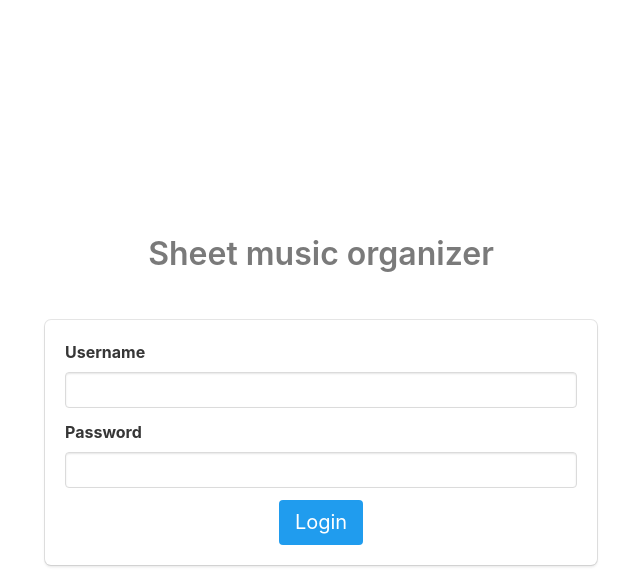
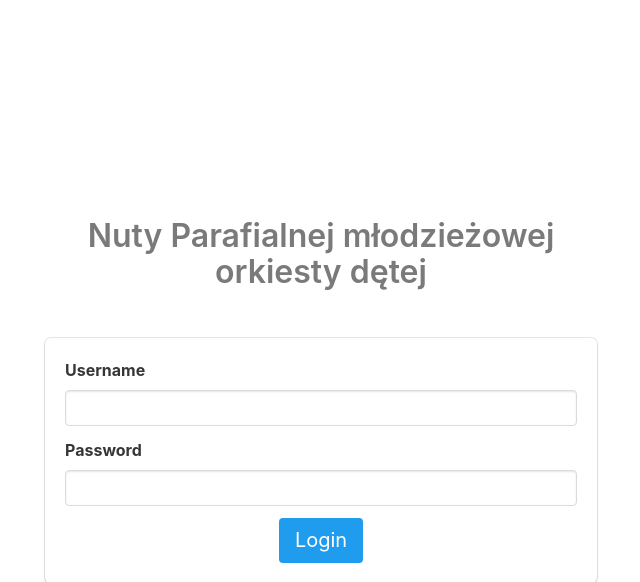
Before and after one commit to dgalus/sheet_music_organizer, a Flask app: page /login in a window 1280 px wide. Shown: the top 582 px of the page, without its empty margins (319-959 px from the left). Run offline with Flask 2, Linux system fonts and the light colour scheme; parts of the project's set-up code (start-up, migrations or seed data) failed here and were passed over.

Commit message:
title on login page

```diff
--- a/app/config/app.json
+++ b/app/config/app.json
@@ -1 +1 @@
-{"app_name": "app", "installed": true}
+{"app_name": "Nuty Parafialnej młodzieżowej orkiesty dętej", "installed": true}
--- a/app/controllers/user.py
+++ b/app/controllers/user.py
@@ -3,6 +3,7 @@ from .. import *
 @app.route("/login", methods=['GET', 'POST'])
 def login():
     form = LoginForm()
+    title = json.load(open("app/config/app.json"))["app_name"] or "Sheet music organizer"
     if form.validate_on_submit():
         username = escape(form.user.data)
         password = escape(form.user.password)
@@ -19,10 +20,10 @@ def login():
                     users.append(us)
                 login_user(us, force=True)
                 return redirect("/")
-            return render_template('user/login.html', form=form)
-        return render_template('user/login.html', form=form)
+            return render_template('user/login.html', form=form, title=title)
+        return render_template('user/login.html', form=form, title=title)
     else:
-        return render_template('user/login.html', form=form)
+        return render_template('user/login.html', form=form, title=title)
 
 @app.route('/logout')
 def logout():
--- a/app/templates/user/login.html
+++ b/app/templates/user/login.html
@@ -14,7 +14,7 @@
           <div class="container">
             <div class="column is-6 is-offset-3">
               <center>
-                <h4 class="title has-text-grey">Sheet music organizer</h4><br>
+                <h4 class="title has-text-grey">{{ title }}</h4><br>
               </center>
               <div class="box">
                 <form method="POST" action="#">
```
Also changed, not shown: 1 other file.
